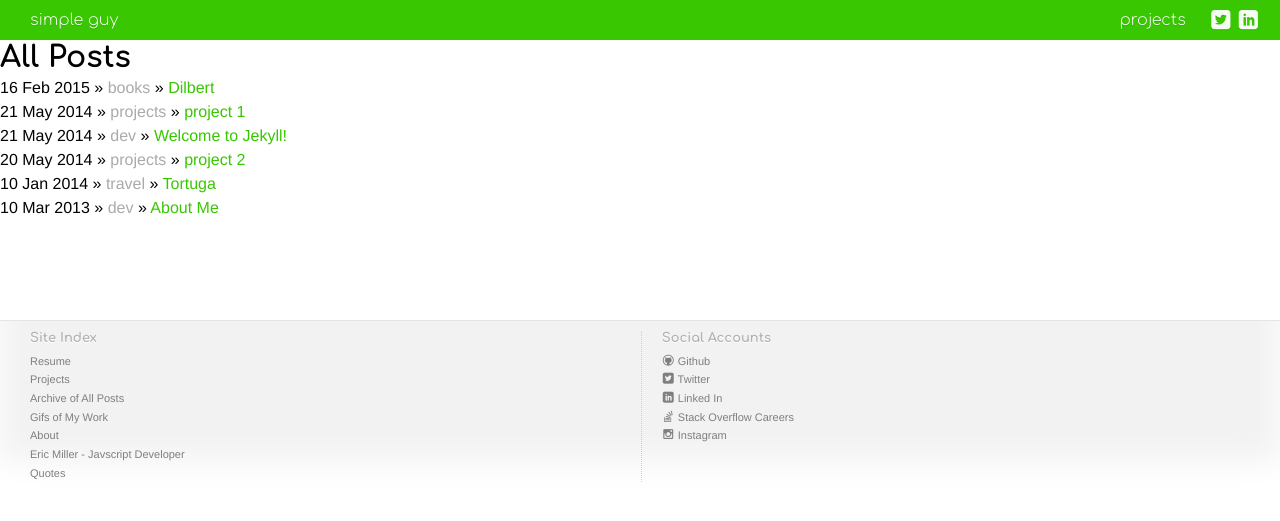
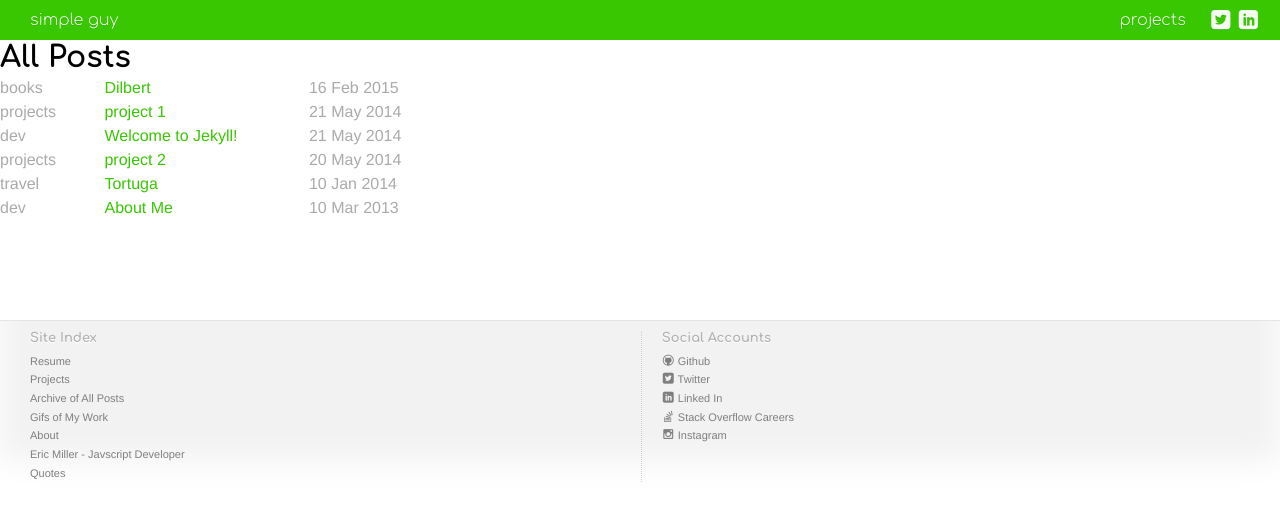
Before and after one commit to SimplGy/simplgy.github.io, a Jekyll site: the page built from blog/index.html, in a window 1280 px wide. Shown: the top 521 px of the page. Built offline with Jekyll 4.4.1, drawn with Linux system fonts in a browser that asks for light colours.

Commit message:
naming html includes with the outer tag that they use (very web components minded)

```diff
--- a/_includes/footer.html
+++ b/_includes/footer.html
@@ -1,10 +1,10 @@
 <footer>
   <section>
     <h3>Site Index</h3>
-    <ul>{% include list-pages.html %}</ul>
+    {% include ul-pages.html %}
   </section>
   <section>
     <h3>Social Accounts</h3>
-    <ul>{% include list-social.html %}</ul>
+    {% include ul-social.html %}
   </section>
 </footer>
--- /dev/null
+++ b/_includes/li-post.html
@@ -0,0 +1,5 @@
+<li>
+  <span class="muted"      style="display: inline-block; min-width: 100px;">{{ post.categories | array_to_sentence_string }}</span>
+  <a href="{{ post.url }}" style="display: inline-block; min-width: 200px;">{{ post.title }}</a>
+  <span class="muted">{{ post.date | date_to_string }}</span>
+</li>
--- a/_includes/list-pages.html
+++ /dev/null
@@ -1,8 +0,0 @@
-{% for page in site.pages %}
-  {% if page.url == '/index.html' %}
-    {% continue %}
-  {% endif %}
-  <li><a href="{{ page.url }}">
-    {{ page.title }}
-  </a></li>
-{% endfor %}
--- a/_includes/list-social.html
+++ /dev/null
@@ -1,8 +0,0 @@
-{% for site in site.data.social %}
-<li>
-  <a href="{{ site.url }}" class="social-link bg-{{ site.id }}">
-    <i class="icon {{ site.id }}"></i>
-    {{ site.name }}
-  </a>
-</li>
-{% endfor %}
--- /dev/null
+++ b/_includes/ul-pages.html
@@ -0,0 +1,10 @@
+<ul>
+  {% for page in site.pages %}
+    {% if page.url == '/index.html' %}
+      {% continue %}
+    {% endif %}
+    <li><a href="{{ page.url }}">
+      {{ page.title }}
+    </a></li>
+  {% endfor %}
+</ul>
--- /dev/null
+++ b/_includes/ul-social.html
@@ -0,0 +1,10 @@
+<ul class="social">
+  {% for site in site.data.social %}
+  <li>
+    <a href="{{ site.url }}" class="social-link bg-{{ site.id }}">
+      <i class="icon {{ site.id }}"></i>
+      {{ site.name }}
+    </a>
+  </li>
+  {% endfor %}
+</ul>
--- a/about/index.html
+++ b/about/index.html
@@ -4,10 +4,7 @@
 ---
 
 <h1>About</h1>
-
-<ul class="social">
-  {% include list-social.html %}
-</ul>
+{% include ul-social.html %}
 
 <script>
   (function(){
--- a/blog/index.html
+++ b/blog/index.html
@@ -13,6 +13,6 @@
 <h2>All Posts</h2>
 <ul>
   {% for post in site.posts %}
-    <li><span>{{ post.date | date_to_string }}</span> &raquo; <span class="muted">{{ post.categories | array_to_sentence_string }}</span> &raquo; <a href="{{ post.url }}">{{ post.title }}</a></li>
+    {% include li-post.html %}
   {% endfor %}
 </ul>
--- a/css/main.css
+++ b/css/main.css
@@ -214,12 +214,7 @@
       .quotesPage blockquote p {
         font-size: 20px; } }
 
-ul.social, li {
-  list-style: none;
-  margin: 0;
-  padding: 0; }
-
-.social li a {
+.aboutPage .content .social li a {
   position: relative;
   height: 100px;
   line-height: 100px;
@@ -227,9 +222,9 @@
   display: block;
   color: white;
   text-decoration: none; }
-  .social li a:hover {
+  .aboutPage .content .social li a:hover {
     box-shadow: inset 0 100px rgba(0, 0, 0, 0.05); }
-.social li img {
+.aboutPage .content .social img {
   max-height: 100%;
   position: absolute;
   top: 0;
```
Also changed, not shown: css/main.sass (+3 -7 lines), _includes/one-post-summary.html (added).
